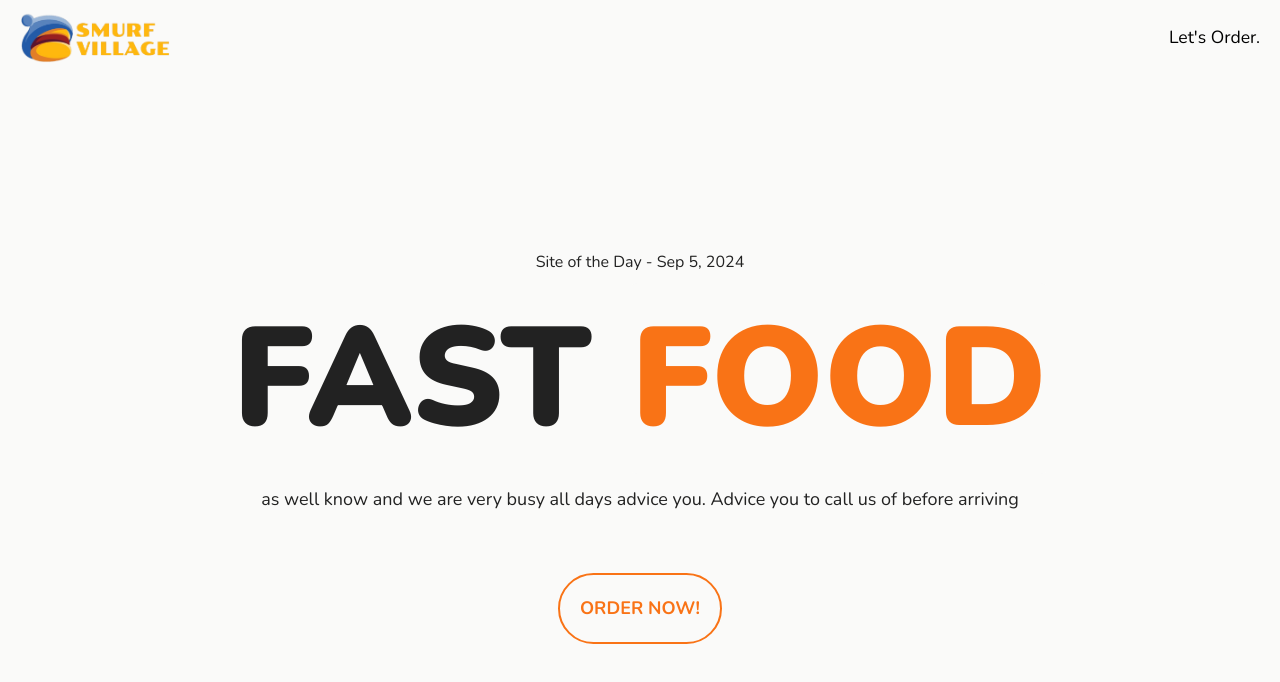
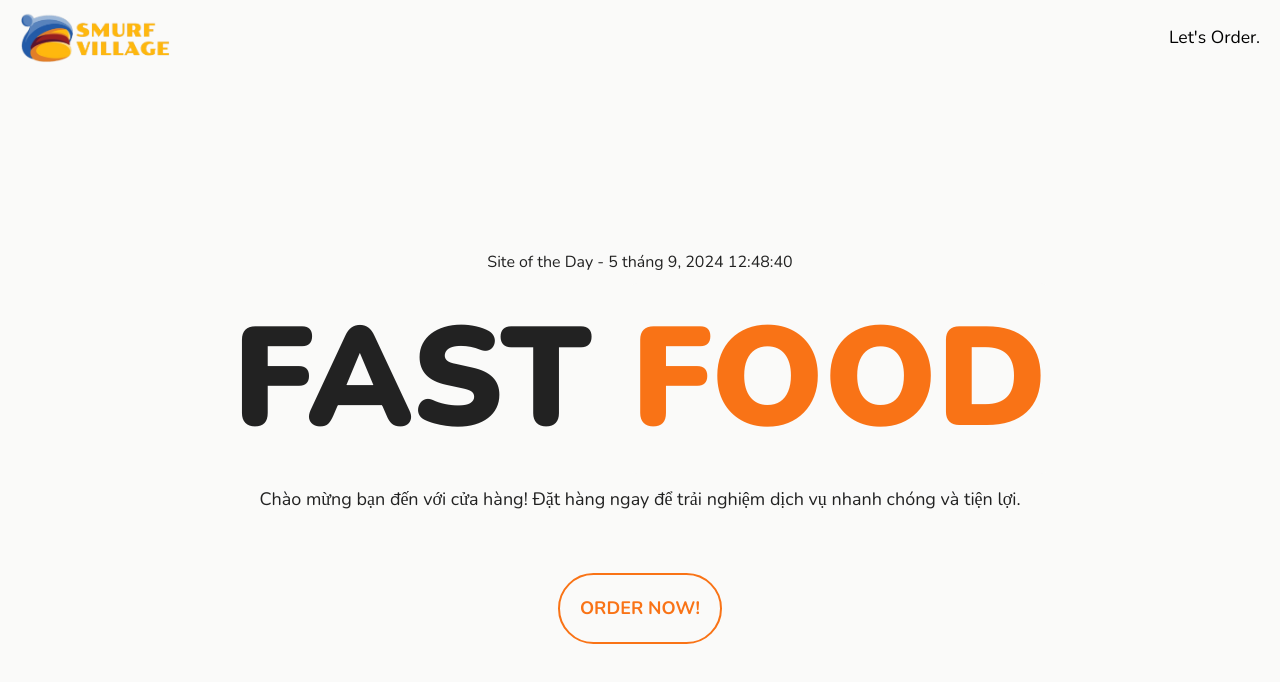
Before and after one commit to tn823/FnB-FE-UI, a React (Vite) app: page / in a window 1280 px wide. Shown: the top 682 px of the page. Built offline with nearby package versions, Linux system fonts and the light colour scheme.

Commit message:
update: wellcome page

```diff
--- a/src/components/ui/preloader.jsx
+++ b/src/components/ui/preloader.jsx
@@ -24,7 +24,7 @@ export default function Preloader() {
         initial={{ opacity: 0, y: 10 }}
         animate={{ opacity: 1, y: 0 }}
       >
-        Create by Smurf.Village
+        Create by tn823
       </motion.p>
     </motion.div>
   );
--- a/src/layout/Layout.jsx
+++ b/src/layout/Layout.jsx
@@ -16,7 +16,7 @@ export default function Layout() {
         className="fixed top-0 left-0 h-screen w-screen bg-white-100 flex justify-center items-center"
       >
         <span className="font-bold text-2xl tracking-tight text-orange-500">
-          Create by Smurf.Village
+          Create by tn823
         </span>
       </motion.div>
     </div>
--- a/src/pages/Welcome/Welcome.jsx
+++ b/src/pages/Welcome/Welcome.jsx
@@ -9,25 +9,33 @@ const Welcome = () => {
   useEffect(() => {
     const interval = setInterval(() => {
       const now = new Date();
-      const ictOffset = 7 * 60; // ICT timezone offset in minutes
-      const ictTime = new Date(now.getTime() + ictOffset * 60 * 1000);
-      setCurrentDate(ictTime);
+      setCurrentDate(now); // Cập nhật thời gian hiện tại
     }, 1000); // Update every second
 
     return () => clearInterval(interval); // Clean up interval on unmount
   }, []);
 
-  const formattedDate = currentDate.toLocaleDateString("en-US", {
+  // Định dạng ngày tháng và giờ phút theo chuẩn Việt Nam
+  const formattedDate = currentDate.toLocaleDateString("vi-VN", {
     year: "numeric",
-    month: "short",
+    month: "long",
     day: "numeric",
   });
+
+  const formattedTime = currentDate.toLocaleTimeString("vi-VN", {
+    hour: "2-digit",
+    minute: "2-digit",
+    second: "2-digit",
+  });
+
   return (
     <>
       <div className="creator h-screen">
         <div className="c-heading">
           <div className="c-heading__top">
-            <h2 className="text-default">Site of the Day - {formattedDate}</h2>
+            <h2 className="text-default">
+              Site of the Day - {formattedDate} {formattedTime}
+            </h2>
           </div>
           <div className="c-heading__middle">
             <h1 className="heading-1">
@@ -40,8 +48,8 @@ const Welcome = () => {
             </h1>
           </div>
           <div className="c-heading__bottom text-lg">
-            as well know and we are very busy all days advice you. Advice you to
-            call us of before arriving
+            Chào mừng bạn đến với cửa hàng! Đặt hàng ngay để trải nghiệm dịch vụ
+            nhanh chóng và tiện lợi.
           </div>
         </div>
         <div className="center-button">
```
